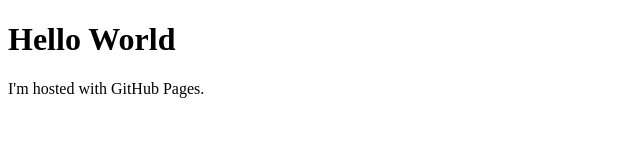
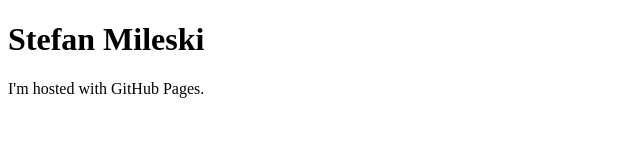
Before and after one commit to stefanmileski/stefanmileski.github.io, a plain HTML site: page index.html in a window 1280 px wide. Shown: the whole page, without its empty margins (0-640 px from the left). Drawn offline with Linux system fonts and the light colour scheme.

Commit message:
Update index.html

```diff
--- a/index.html
+++ b/index.html
@@ -1,7 +1,7 @@
 <!DOCTYPE html>
 <html>
 <body>
-<h1>Hello World</h1>
+<h1>Stefan Mileski</h1>
 <p>I'm hosted with GitHub Pages.</p>
 </body>
 </html>
```
